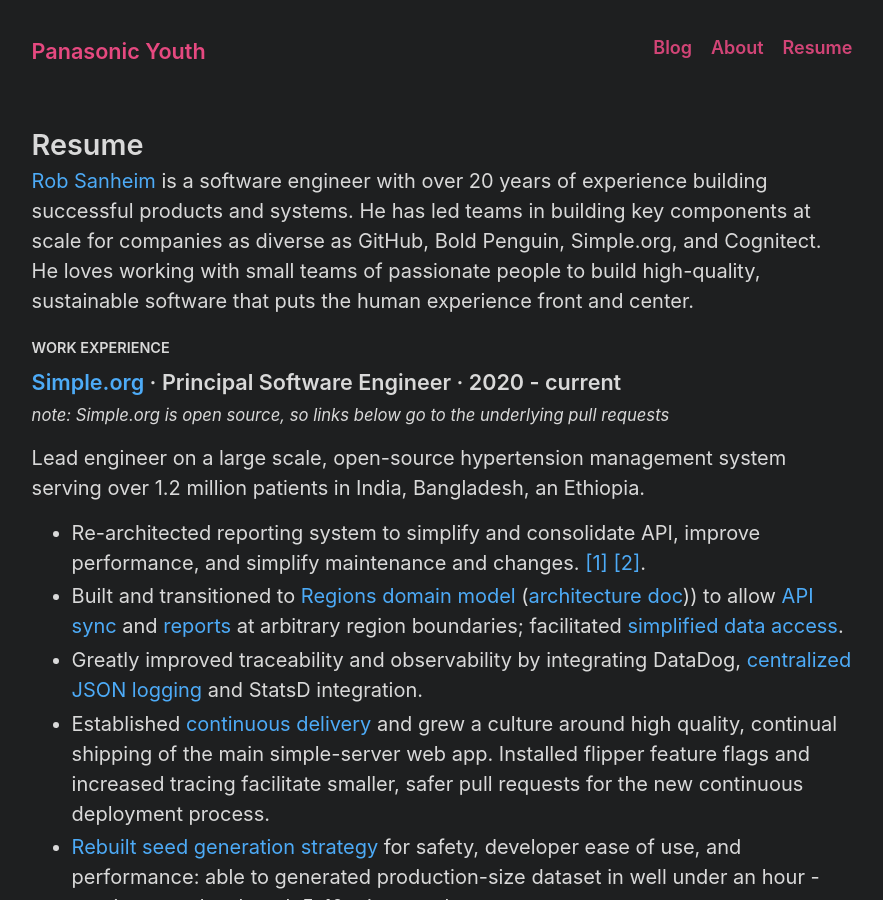
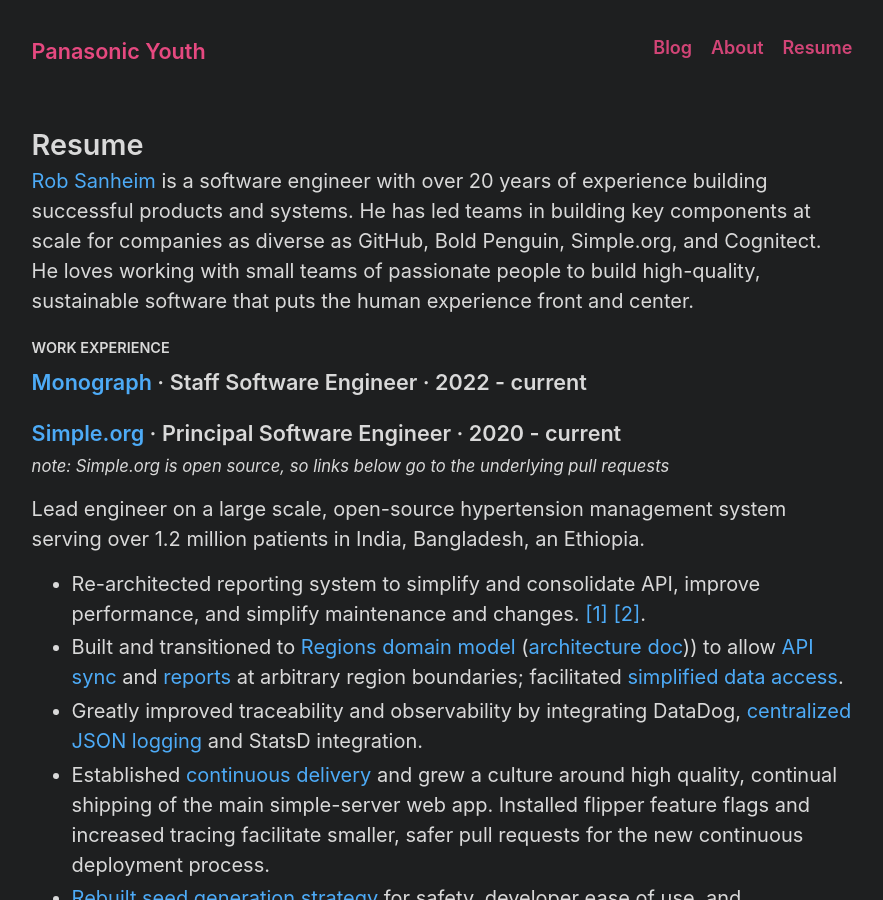
Before and after one commit to rsanheim/rsanheim.github.com, a Jekyll site: the page built from resume.md, in a window 1280 px wide and 900 px high. Shown: the whole window, without its empty margins (198-1081 px from the left). Built offline with Jekyll 4.4.1, drawn with Linux system fonts in a browser that asks for light colours.

Commit message:
resume wip

```diff
--- a/resume.md
+++ b/resume.md
@@ -8,34 +8,36 @@
 
 <h4 class="work-experience">Work Experience</h4>
 
+## [Monograph](https://monograph.com) &middot; Staff Software Engineer &middot; 2022 - current
+
 ## [Simple.org](https://simple.org) &middot; Principal Software Engineer &middot; 2020 - current
 
-<small>*note: Simple.org is open source, so links below go to the underlying pull requests*</small>
+<small>_note: Simple.org is open source, so links below go to the underlying pull requests_</small>
 
 Lead engineer on a large scale, open-source hypertension management system serving over 1.2 million patients in India, Bangladesh, an Ethiopia.
 
-* Re-architected reporting system to simplify and consolidate API, improve performance, and simplify  maintenance and changes. [[1]](https://github.com/simpledotorg/simple-server/pull/2436) [[2]](https://github.com/simpledotorg/simple-server/pull/3007).
-* Built and transitioned to [Regions domain model](https://github.com/simpledotorg/simple-server/pull/1331/files) ([architecture doc](https://github.com/simpledotorg/simple-server/pull/1381))) to allow [API sync](https://github.com/simpledotorg/simple-server/pull/1333) and [reports](https://github.com/simpledotorg/simple-server/pull/1477) at arbitrary region boundaries; facilitated [simplified data access](https://github.com/simpledotorg/simple-server/pull/2961).
-* Greatly improved traceability and observability by integrating DataDog, [centralized JSON logging](https://github.com/simpledotorg/simple-server/pull/1367) and StatsD integration.
-* Established [continuous delivery](https://github.com/simpledotorg/simple-server/pull/2605) and grew a culture around high quality, continual shipping of the main simple-server web app. Installed flipper feature flags and increased tracing facilitate smaller, safer pull requests for the new continuous deployment process.
-* [Rebuilt seed generation strategy](https://github.com/simpledotorg/simple-server/pull/1039) for safety, developer ease of use, and performance: able to generated production-size dataset in well under an hour - previous seed task took 5-10x times as long.
+- Re-architected reporting system to simplify and consolidate API, improve performance, and simplify maintenance and changes. [[1]](https://github.com/simpledotorg/simple-server/pull/2436) [[2]](https://github.com/simpledotorg/simple-server/pull/3007).
+- Built and transitioned to [Regions domain model](https://github.com/simpledotorg/simple-server/pull/1331/files) ([architecture doc](https://github.com/simpledotorg/simple-server/pull/1381))) to allow [API sync](https://github.com/simpledotorg/simple-server/pull/1333) and [reports](https://github.com/simpledotorg/simple-server/pull/1477) at arbitrary region boundaries; facilitated [simplified data access](https://github.com/simpledotorg/simple-server/pull/2961).
+- Greatly improved traceability and observability by integrating DataDog, [centralized JSON logging](https://github.com/simpledotorg/simple-server/pull/1367) and StatsD integration.
+- Established [continuous delivery](https://github.com/simpledotorg/simple-server/pull/2605) and grew a culture around high quality, continual shipping of the main simple-server web app. Installed flipper feature flags and increased tracing facilitate smaller, safer pull requests for the new continuous deployment process.
+- [Rebuilt seed generation strategy](https://github.com/simpledotorg/simple-server/pull/1039) for safety, developer ease of use, and performance: able to generated production-size dataset in well under an hour - previous seed task took 5-10x times as long.
 
 ## [Bold Penguin](https://boldpenguin.com) &middot; Staff Software Engineer &middot; 2019 - 2020
 
 Led several engineering wide initiatives:
 
-* Webhooks system to send insurance application updates in real-time to partners
-* Overhauled main Rails test suite from hand-built mocks to simplified fixtures; dramatically improving developer experience and ease of testing
-* End-to-end automated test suite to increase confidence across the four core microservices
+- Webhooks system to send insurance application updates in real-time to partners
+- Overhauled main Rails test suite from hand-built mocks to simplified fixtures; dramatically improving developer experience and ease of testing
+- End-to-end automated test suite to increase confidence across the four core microservices
 
 ## [First Leads](https://news.remax.com/exclusive-to-remax-the-first-app-one-of-the-best-tools-in-real-estate) - VP of Technology - 2018 - 2019
 
 Leader of the product engineering organization. Began retrospectives throughout product and engineering to improve team collaboration. Moved the team to continuous delivery via chat ops, GitHub API, and chat ops for front and back end applications - increasing deployments to ~20x a day with greater reliability and transparency. Lead application engineer for multiple product initiatives, including:
 
-* User on-boarding overhaul, rebuilt signup as automated Chargebee workflow
-* Dynamic content campaigns to serve the front page of mobile app
-* In-place, dual boot system for Rails app to allow incremental upgrade to Rails 5/6
-* Mentored other developers via pair programming, presentations, and code review
+- User on-boarding overhaul, rebuilt signup as automated Chargebee workflow
+- Dynamic content campaigns to serve the front page of mobile app
+- In-place, dual boot system for Rails app to allow incremental upgrade to Rails 5/6
+- Mentored other developers via pair programming, presentations, and code review
 
 ## [NationBuilder](https://nationbuilder.com) &middot; Lead Software Engineer &middot; 2017 - 2018
 
@@ -62,17 +64,17 @@
 
 **Other key contributions**
 
-Primary server developer for features such as [team mentions](https://github.com/blog/1121-introducing-team-mentions), [commit status API](https://github.com/blog/1227-commit-status-api), [email verification](https://github.com/blog/1215-email-verification), and [live updates](https://github.com/blog/1174-auto-updating-comments).  Rob also helped improve team processes continually at GitHub, by initiating and leading retrospectives, increased pair-programming, or general changes to day to day process to tighten feedback loops.
+Primary server developer for features such as [team mentions](https://github.com/blog/1121-introducing-team-mentions), [commit status API](https://github.com/blog/1227-commit-status-api), [email verification](https://github.com/blog/1215-email-verification), and [live updates](https://github.com/blog/1174-auto-updating-comments). Rob also helped improve team processes continually at GitHub, by initiating and leading retrospectives, increased pair-programming, or general changes to day to day process to tighten feedback loops.
 
 ## [Relevance, Inc / Cognitect](http://cognitect.com/) &middot; Principal &middot; 2007 - 2012
 
 Rob was employee number five at Relevance, and was a key leader in helping Relevance become a leading Ruby on Rails consultancy.
 
-* Converted Relevance to Git & Github in 2008, migrating away from SVN
-* Lead conversion to pull request workflow for collaboration and code review
-* Led many projects in many different roles, including project manager, architect, lead developer, and client liaison
-* Brings a "calming, experienced" leadership role to projects assigned
-* Wide range of successful client projects, including [Plotwatt](https://plotwatt.com/), [CXO](http://vivisimo.com/solutions/cxo.html), and [Contegix Cloud](https://classic.contegix.com/session/new).
+- Converted Relevance to Git & Github in 2008, migrating away from SVN
+- Lead conversion to pull request workflow for collaboration and code review
+- Led many projects in many different roles, including project manager, architect, lead developer, and client liaison
+- Brings a "calming, experienced" leadership role to projects assigned
+- Wide range of successful client projects, including [Plotwatt](https://plotwatt.com/), [CXO](http://vivisimo.com/solutions/cxo.html), and [Contegix Cloud](https://classic.contegix.com/session/new).
 
 ## [Seeking Alpha](http://seekingalpha.com/) &middot; Software Engineer &middot; 2006 - 2007
 
@@ -80,12 +82,14 @@
 platform. Ensure scalability for features and ensuring scalability for upwards of 70,000 visitors a day. Built user generated content feature to build community and enhance content model. Setup continuous integration and devops automation.
 
 ## [Sanheim Software](https://rsanheim.com) &middot; Founder &middot; 2005 - current
+
 Consulted and built custom software for various clients throughout the years, including the [Doughroller debt calculator](https://tools.doughroller.net/debt-snowball-calculator), a very early (2007) RSS feed builder application, and private side projects.
+
 #### Earlier Experience
 
-* Smart Solutions - Consultant - 2005 - 2006
-* Brown Shoe - Programmer Analyst - 2001 - 2005
-* Wm. K. Walthers - Production Specialist 1996 - 1999
+- Smart Solutions - Consultant - 2005 - 2006
+- Brown Shoe - Programmer Analyst - 2001 - 2005
+- Wm. K. Walthers - Production Specialist 1996 - 1999
 
 #### Technologies
 
```
